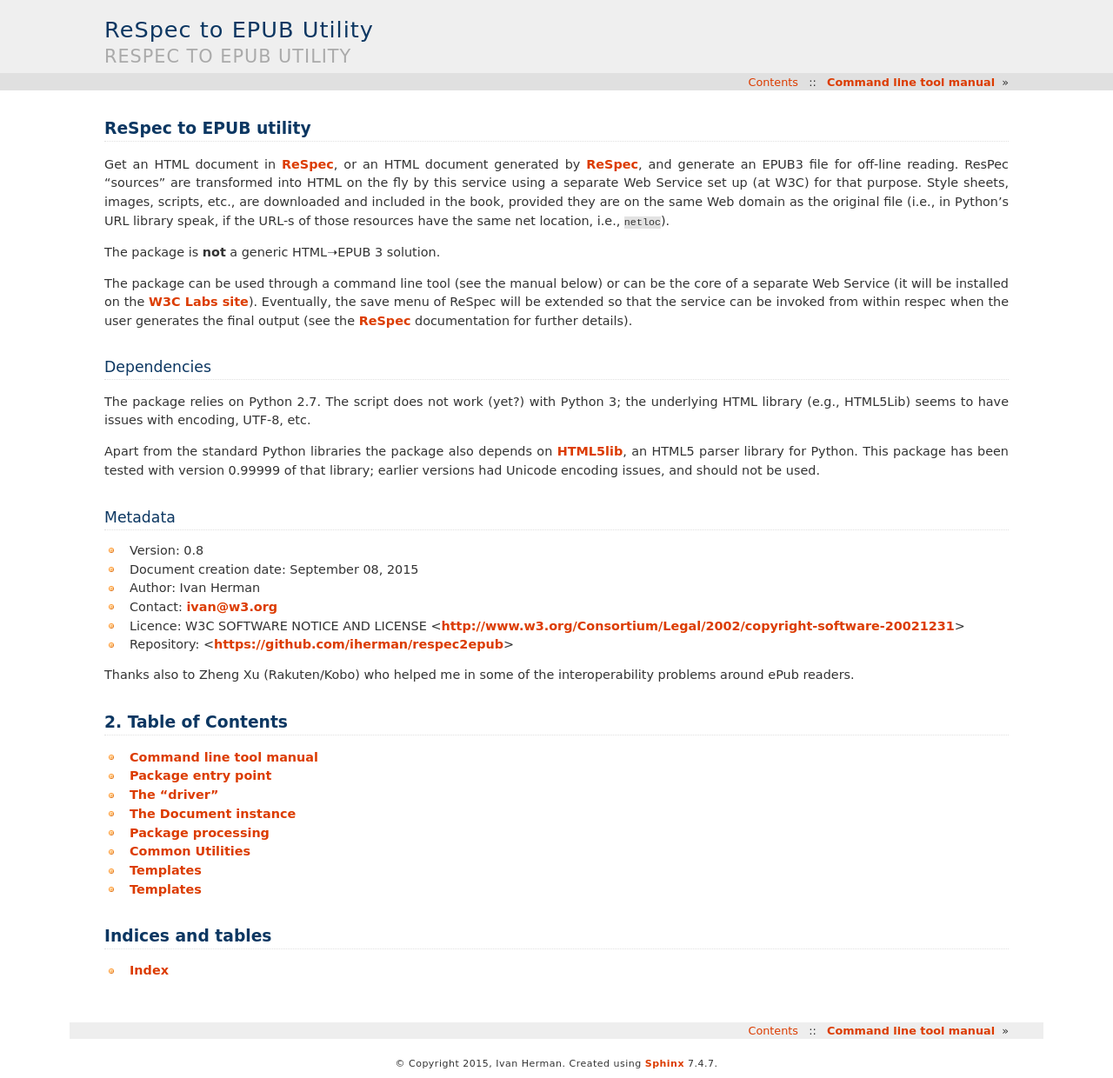
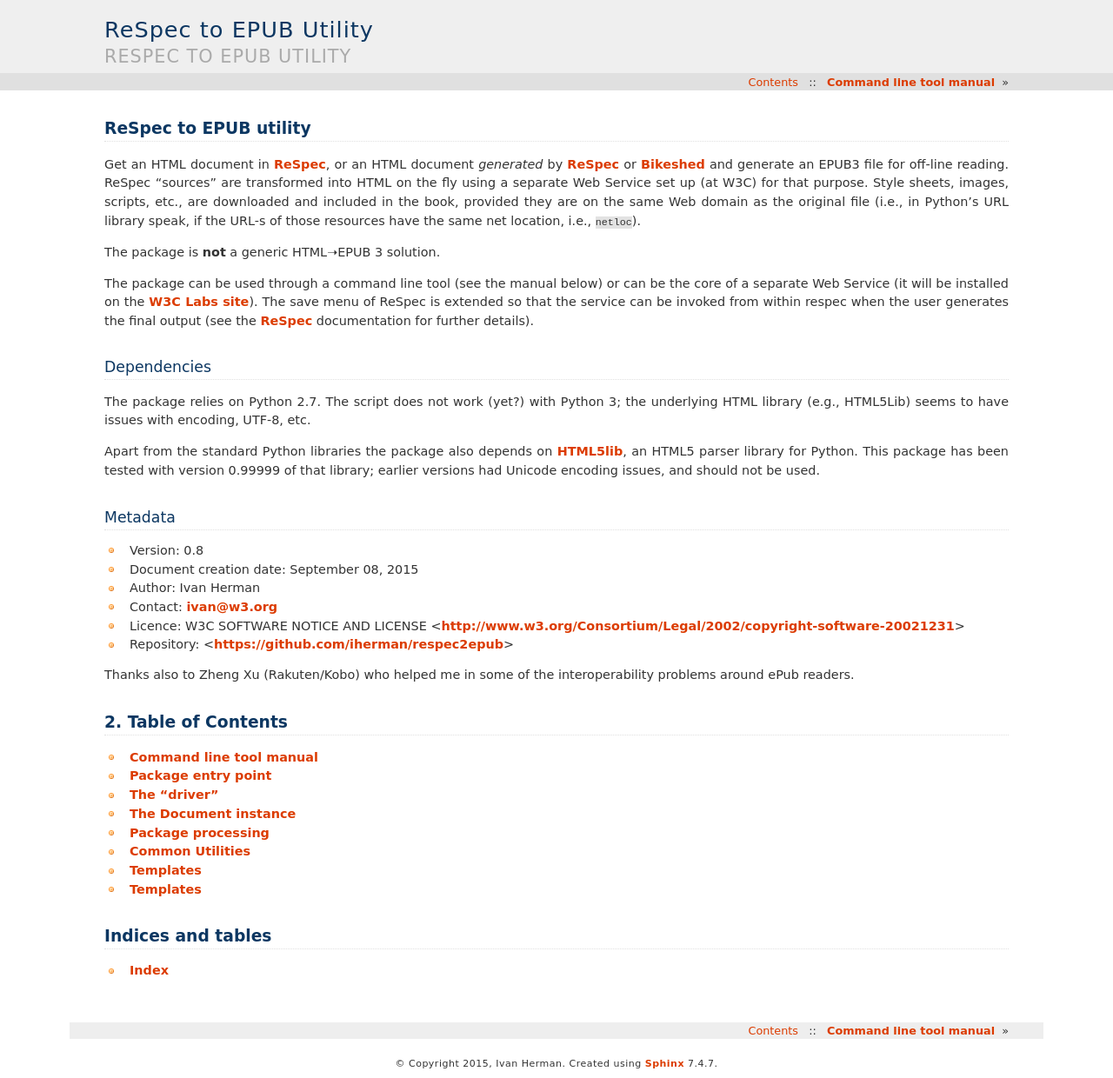
Before and after one commit to iherman/respec2epub, a Sphinx documentation site: the page built from Doc/source/index.rst, in a window 1280 px wide. Shown: the whole page at 87% size. Built offline with Sphinx 7.4.7, drawn with Linux system fonts in a browser that asks for light colours.

Commit message:
Documented the inclusion of Bikeshed

```diff
--- a/Doc/source/index.rst
+++ b/Doc/source/index.rst
@@ -6,17 +6,18 @@
 ReSpec to EPUB utility
 ======================
 
-Get an HTML document in `ReSpec <http://www.w3.org/respec/>`_, or an HTML document generated by `ReSpec <http://www.w3.org/respec/>`_,
-and generate an EPUB3 file for off-line reading. ResPec “sources” are transformed into HTML on the fly by this
-service using a separate Web Service set up (at W3C) for that purpose.  Style sheets, images, scripts, etc.,
+Get an HTML document in `ReSpec <http://www.w3.org/respec/>`_, or an HTML document *generated* by
+`ReSpec <http://www.w3.org/respec/>`_ or `Bikeshed <https://wiki.csswg.org/tools/bikeshed>`_
+and generate an EPUB3 file for off-line reading. ReSpec “sources” are transformed into HTML on the fly
+using a separate Web Service set up (at W3C) for that purpose.  Style sheets, images, scripts, etc.,
 are downloaded and included in the book, provided they are on the same Web domain as the original file (i.e., in
 Python’s URL library speak, if the URL-s of those resources have the same net location, i.e., ``netloc``).
 
 The package is **not** a generic HTML➝EPUB 3 solution.
 
 The package can be used through a command line tool (see the manual below) or can be the core of a separate Web Service
-(it will be installed on the `W3C Labs site <https://labs.w3.org/epub-generator/>`__). Eventually, the
-save menu of ReSpec will be extended so that the service can be invoked from within respec when the user generates
+(it will be installed on the `W3C Labs site <https://labs.w3.org/epub-generator/>`__). The
+save menu of ReSpec is extended so that the service can be invoked from within respec when the user generates
 the final output (see the `ReSpec <http://www.w3.org/respec/>`__ documentation for further details).
 
 
--- a/Doc/source/manual.rst
+++ b/Doc/source/manual.rst
@@ -28,7 +28,7 @@
 
     optional arguments:
       -h, --help      show this help message and exit
-      -r, --respec    The source is a respec file, transform it before processing
+      -r, --respec    The source is a ReSpec file, transform it before processing
       -b, --book      Create an EPUB3 package
       -f, --folder    Create a folder with the book content
       -t, --tempfile  Create a one-time, temporary name for the EPUB3 file
```
Also changed, not shown: 18 other files.
